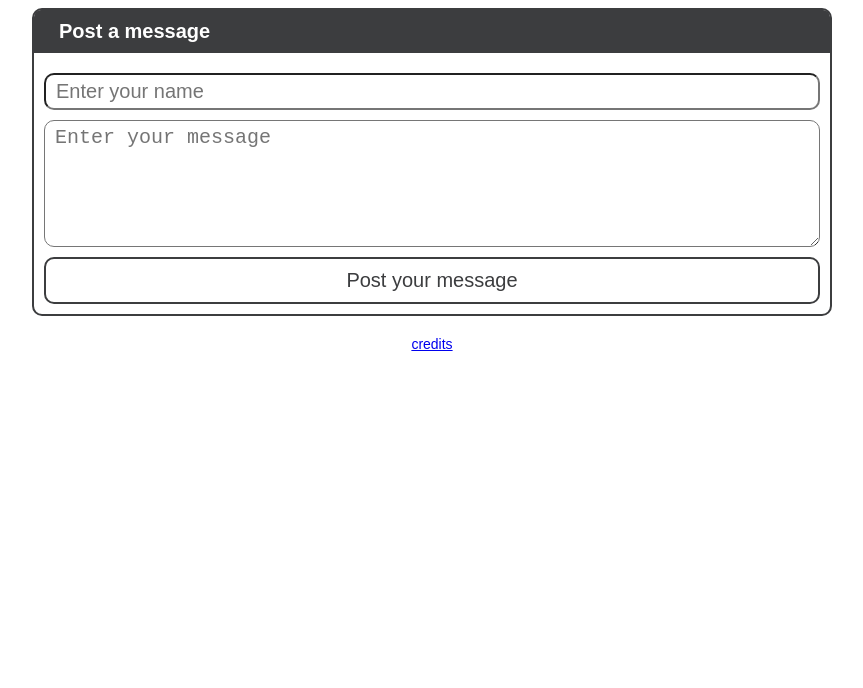
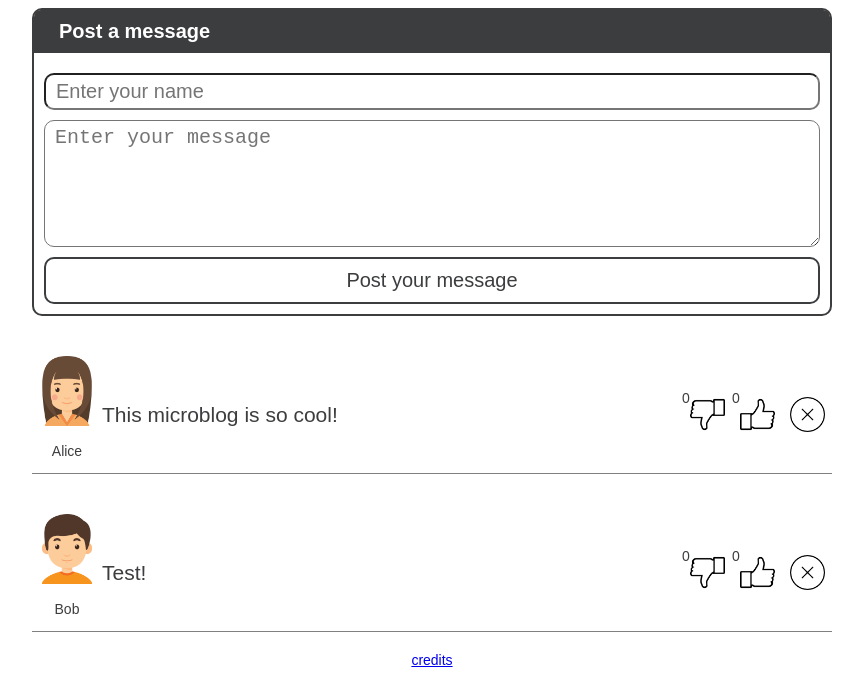
Before and after one commit to SaiOduri/WebDev-Seminar, a plain HTML site: page HTML&CSS Blog/microblog/index.html in a window 1280 px wide. Shown: the part 112-800 px from the top of the page, without its empty margins (208-1071 px from the left). Drawn offline with Linux system fonts and the light colour scheme.

Commit message:
updated index

```diff
--- a/HTML&CSS Blog/microblog/index.html
+++ b/HTML&CSS Blog/microblog/index.html
@@ -21,7 +21,42 @@
 
     <div id="messages">
 
-    <div id="messages">
+    <div class = "container">
+        <div id = "user">
+          <img src = "media/Alice.png" class = "userpic">
+          <p align = "center">Alice</p>
+        </div>
+        <div class = "text">
+        <p>This microblog is so cool!</p>
+        </div>
+        <div class = "votecontainer">
+          <div class = "upvote">0
+          </div>
+          <div class = "downvote">0
+          </div>
+          <div class = "delete">
+          </div>
+        </div>
+      </div>
+
+    <div class = "container">
+        <div id = "user">
+          <img src = "media/Bob.png" class = "userpic">
+          <p align = "center">Bob</p>
+        </div>
+        <div class = "text">
+        <p>Test!</p>
+        </div>
+        <div class = "votecontainer">
+          <div class = "upvote">0
+          </div>
+          <div class = "downvote">0
+          </div>
+          <div class = "delete">
+          </div>
+        </div>
+      </div>
+    </div>
     </div>
 
     <footer>
```
